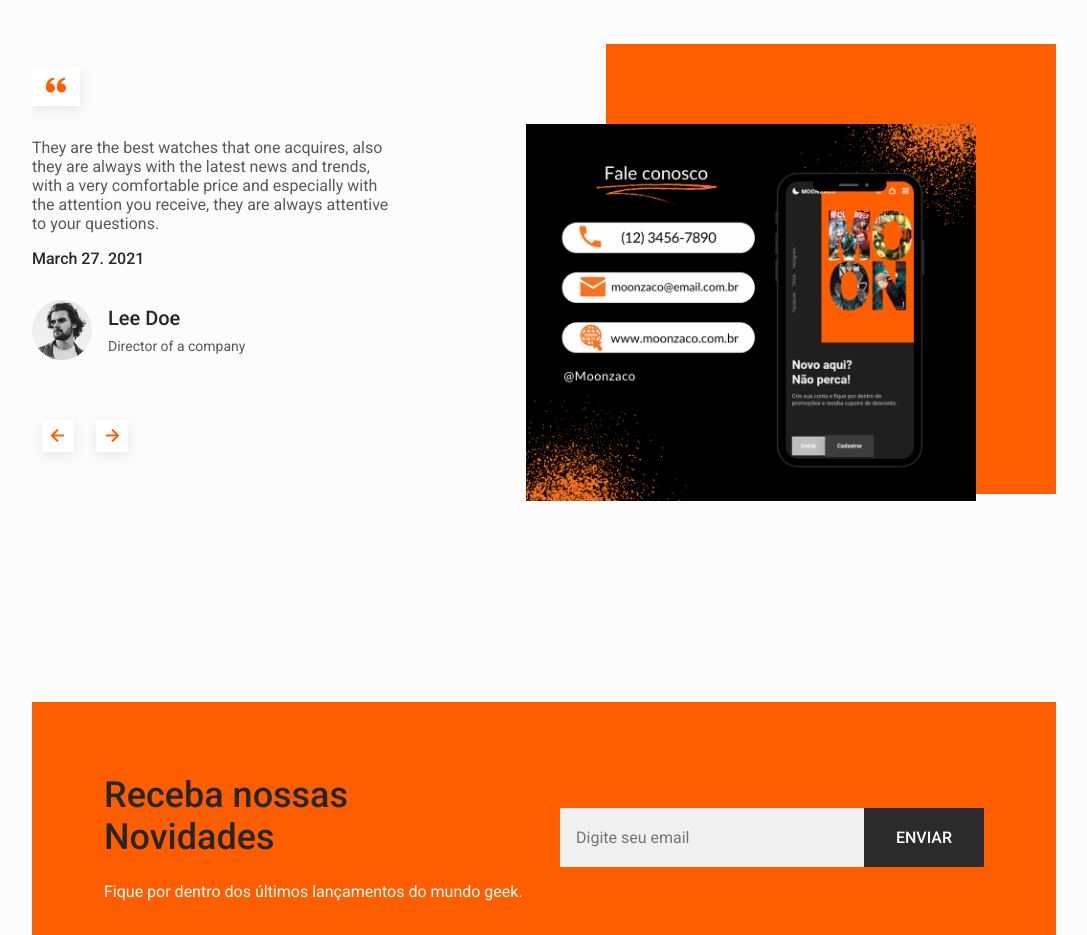
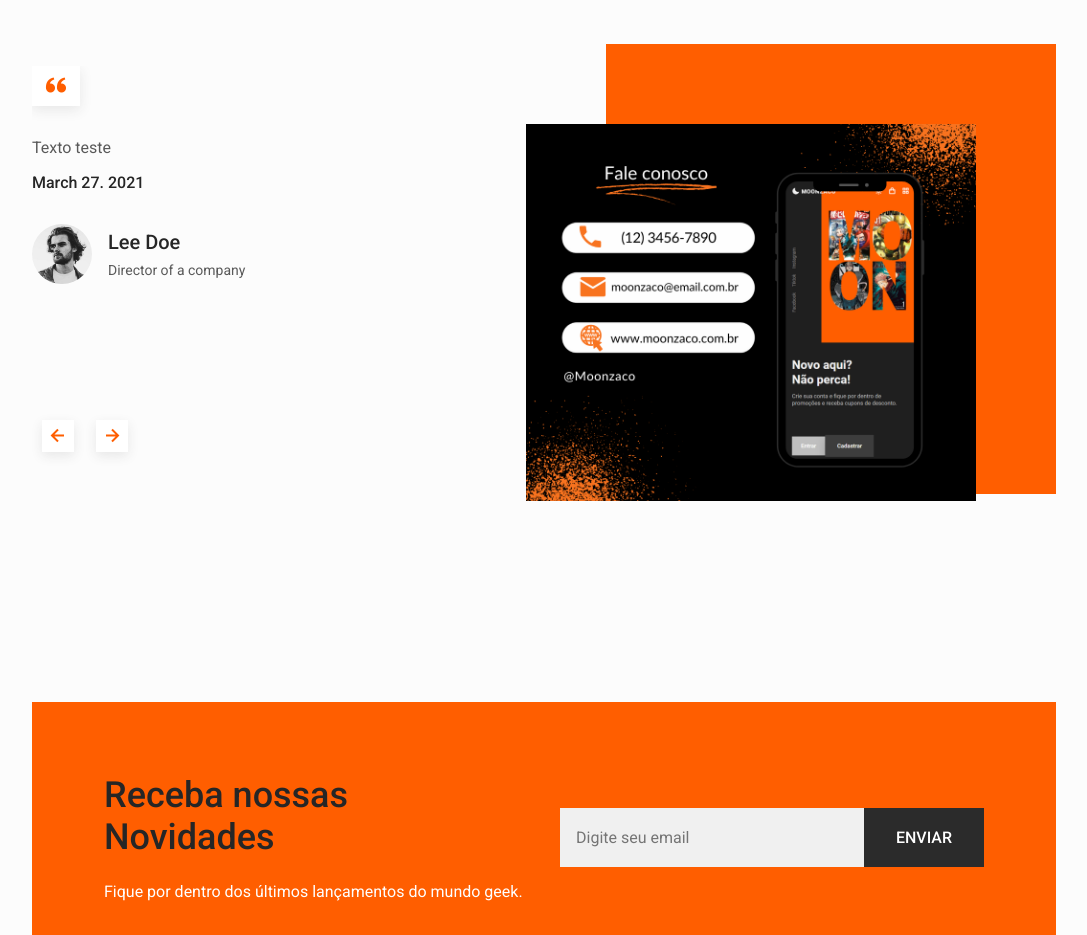
Before and after one commit to victorvaz22/M5-Grupo-, a plain HTML site: page M5-Grupo/index.html in a window 1280 px wide. Shown: the part 3360-4295 px from the top of the page, without its empty margins (96-1183 px from the left). Drawn offline with nearby package versions, Linux system fonts and the light colour scheme.

Commit message:
Update index.html
mudei o texto 1

```diff
--- a/M5-Grupo/index.html
+++ b/M5-Grupo/index.html
@@ -388,9 +388,7 @@
                                     <i class='bx bxs-quote-alt-left' ></i>
                                 </div>
                                 <p class="testimonial__description">
-                                    They are the best watches that one acquires, also they are always with the latest
-                                    news and trends, with a very comfortable price and especially with the attention
-                                    you receive, they are always attentive to your questions.
+                                    Texto teste
                                 </p>
                                 <h3 class="testimonial__date">March 27. 2021</h3>
 
```
